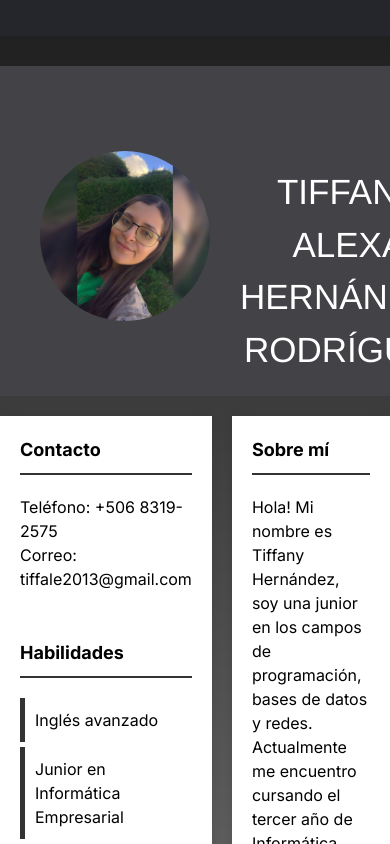
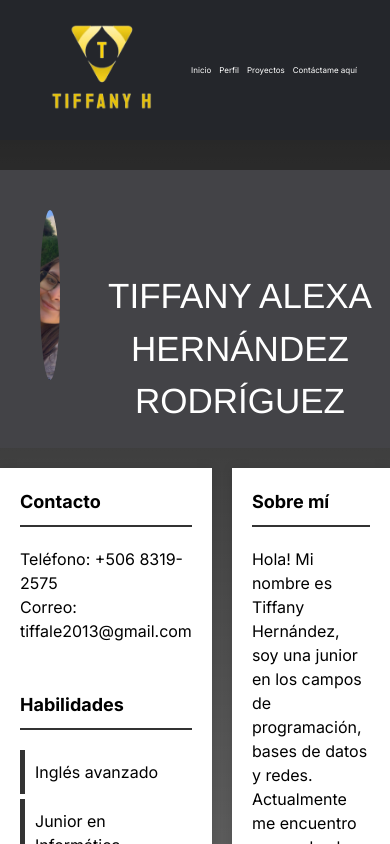
Before and after one commit to tihernan/portafolio_personal, a Next.js app: page /personal in a window 390 px wide. Shown: the top 844 px of the page. Built offline with nearby package versions, Linux system fonts and the light colour scheme.

Commit message:
Se cancela
No sirvió el menú desplegable, volvemos a la idea anterior, modificaciones en el display del header y en el tamaño del logo

```diff
--- a/src/app/globals.css
+++ b/src/app/globals.css
@@ -83,35 +83,16 @@ body {
   }
 
   .nav-links {
-    display: none;
-    flex-direction: column;
-    gap: 1rem;
-  }
-
-  .nav-links.active {
-    display: flex;
-  }
-
-  .header {
-    display: flex;
-    align-items: center;
-    justify-content: space-between;
+    flex-direction: row;
+    gap: 0.5rem;
   }
 
   .header img.foto {
-    width: 50px;
-    height: 50px;
-    margin: 20px 0;
-  }
-
-  .menu-icon {
-    cursor: pointer;
-    font-size: 2rem;
-    display: block;
+    max-width: 20px;
   }
 
   .nav-link {
-    font-size: 1rem;
+    font-size: 0.5rem;
   }
 }
 
--- a/src/components/header.tsx
+++ b/src/components/header.tsx
@@ -7,9 +7,6 @@ export default function Header() {
       <nav className="nav-content">
         <div className="nav-links">
           <img src="/images/logo1.png" alt="Mi Logo" className="logo" width={150} height={150} />
-          <div className="menu-icon" id="menu-icon">
-            &#9776;
-          </div>
           <Link href="/" className="nav-link">Inicio</Link>
           <Link href="/personal" className="nav-link">Perfil</Link>
           <Link href="/proyects" className="nav-link">Proyectos</Link>
```
